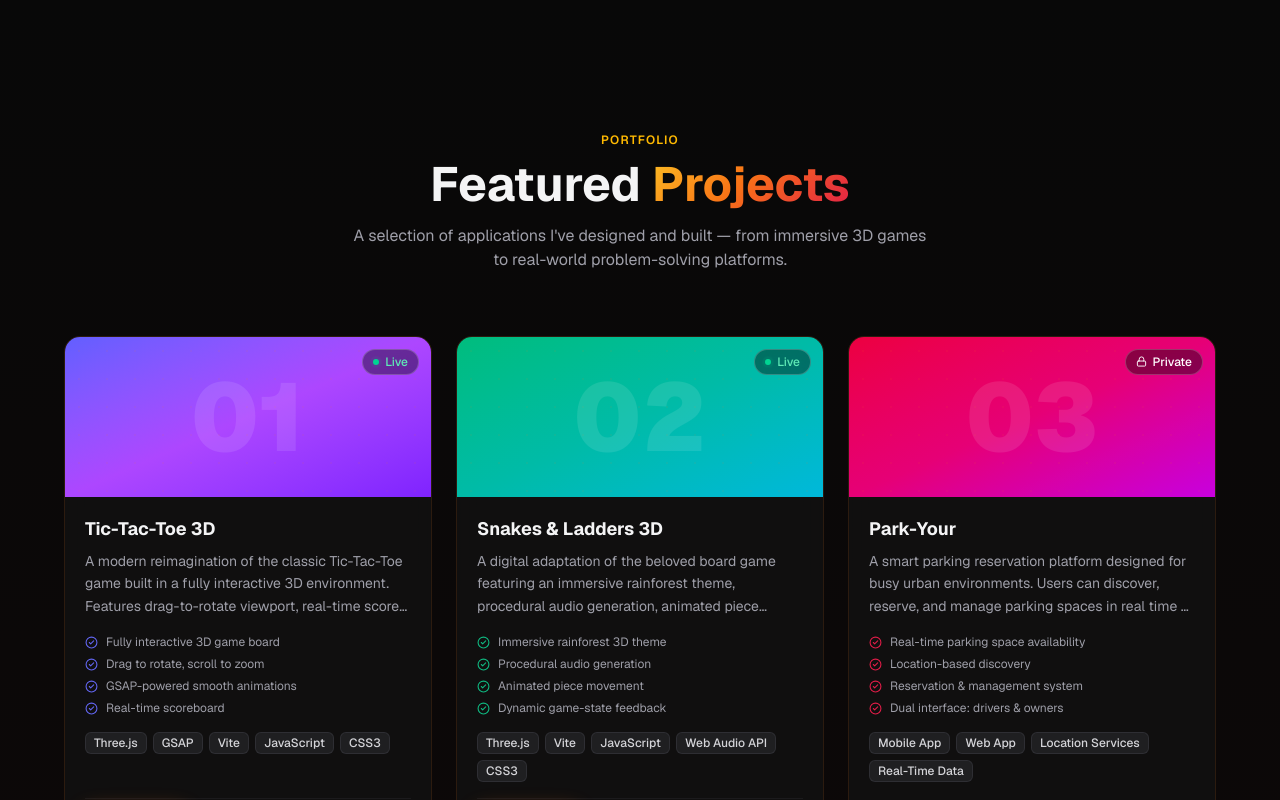
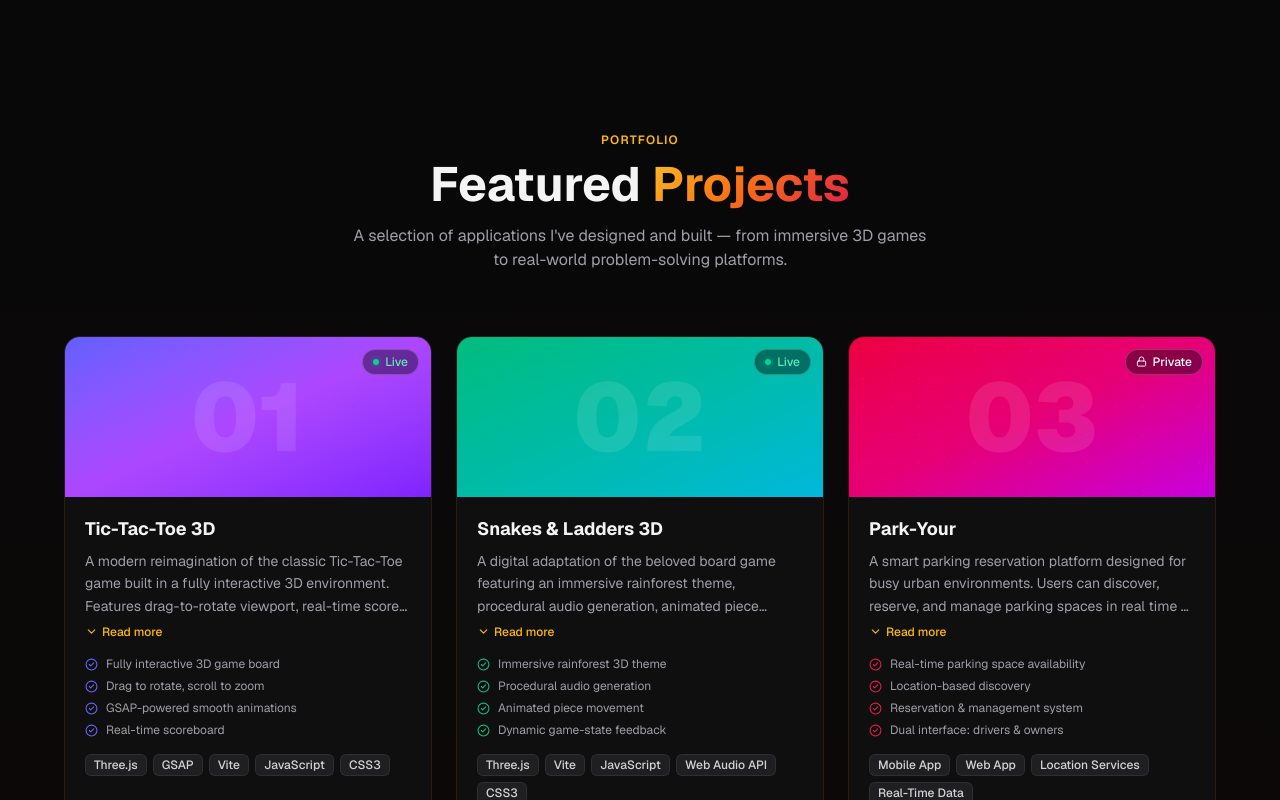
Before and after one commit to ivuriarte/Personal-Website, a Next.js app: page / in a window 1280 px wide. Shown: the part 1840-2640 px from the top of the page. Built offline with nearby package versions, Linux system fonts and the light colour scheme.

Commit message:
feat: add Read more / Show less expand toggle to project card descriptions

```diff
--- a/src/components/Projects.tsx
+++ b/src/components/Projects.tsx
@@ -1,13 +1,15 @@
 "use client";
 
-import { useRef } from "react";
+import { useRef, useState } from "react";
 import type { Variants } from "framer-motion";
-import { motion, useInView } from "framer-motion";
+import { motion, useInView, AnimatePresence } from "framer-motion";
 import {
   ExternalLink,
   Lock,
   CheckCircle2,
   Eye,
+  ChevronDown,
+  ChevronUp,
 } from "lucide-react";
 
 function GithubIcon({ size = 12 }: { size?: number }) {
@@ -18,6 +20,7 @@ function GithubIcon({ size = 12 }: { size?: number }) {
   );
 }
 import { projects } from "@/data/projects";
+import type { Project } from "@/data/projects";
 
 const containerVariants = {
   hidden: {},
@@ -29,53 +32,11 @@ const cardVariants: Variants = {
   visible: { opacity: 1, y: 0, transition: { duration: 0.55 } },
 };
 
-export default function Projects() {
-  const ref = useRef<HTMLElement>(null);
-  const isInView = useInView(ref, { once: true, margin: "-60px" });
+function ProjectCard({ project }: { project: Project }) {
+  const [expanded, setExpanded] = useState(false);
 
   return (
-    <section
-      id="projects"
-      ref={ref}
-      className="section-padding relative overflow-hidden"
-      style={{ background: "linear-gradient(180deg, #080808 0%, #0d0808 100%)" }}
-    >
-      {/* Background decoration */}
-      <div className="absolute inset-0 pointer-events-none">
-        <div className="absolute top-0 left-0 right-0 h-px bg-gradient-to-r from-transparent via-orange-500/30 to-transparent" />
-        <div className="absolute bottom-0 left-0 right-0 h-px bg-gradient-to-r from-transparent via-orange-500/30 to-transparent" />
-      </div>
-
-      <div className="relative max-w-6xl mx-auto">
-        {/* Section heading */}
-        <motion.div
-          initial={{ opacity: 0, y: 24 }}
-          animate={isInView ? { opacity: 1, y: 0 } : {}}
-          transition={{ duration: 0.5 }}
-          className="text-center mb-16"
-        >
-          <span className="inline-block text-xs font-semibold text-amber-400 uppercase tracking-widest mb-3">
-            Portfolio
-          </span>
-          <h2 className="text-4xl md:text-5xl font-bold text-zinc-100 mb-4">
-            Featured <span className="gradient-text">Projects</span>
-          </h2>
-          <p className="text-zinc-400 max-w-xl mx-auto text-base">
-            A selection of applications I&apos;ve designed and built —
-            from immersive 3D games to real-world problem-solving platforms.
-          </p>
-        </motion.div>
-
-        {/* Project cards */}
-        <motion.div
-          variants={containerVariants}
-          initial="hidden"
-          animate={isInView ? "visible" : "hidden"}
-          className="grid grid-cols-1 md:grid-cols-2 lg:grid-cols-3 gap-6"
-        >
-          {projects.map((project) => (
     <motion.article
-              key={project.id}
       variants={cardVariants}
       className="group relative flex flex-col rounded-2xl glass border border-zinc-800/60 hover:border-zinc-700/60 overflow-hidden transition-all duration-300 hover:shadow-xl hover:shadow-black/30 gradient-border"
     >
@@ -83,25 +44,17 @@ export default function Projects() {
       <div
         className={`relative h-40 bg-gradient-to-br ${project.gradient} flex items-center justify-center overflow-hidden`}
       >
-                {/* Pattern overlay */}
         <div className="absolute inset-0 dot-pattern opacity-30" />
-                {/* Shimmer */}
         <div className="absolute inset-0 shimmer opacity-0 group-hover:opacity-100 transition-opacity duration-500" />
-
-                {/* Project number */}
         <div className="relative z-10 text-white/10 font-black text-8xl select-none leading-none">
           0{project.id}
         </div>
-
-                {/* Private badge */}
         {project.isPrivate && (
           <div className="absolute top-3 right-3 flex items-center gap-1.5 px-2.5 py-1 rounded-full bg-black/40 backdrop-blur-sm border border-white/20 text-white text-xs font-medium">
             <Lock size={11} />
             Private
           </div>
         )}
-
-                {/* Deployed badge */}
         {!project.isPrivate && project.liveUrl && (
           <div className="absolute top-3 right-3 flex items-center gap-1.5 px-2.5 py-1 rounded-full bg-black/40 backdrop-blur-sm border border-white/20 text-emerald-300 text-xs font-medium">
             <span className="relative flex h-1.5 w-1.5">
@@ -119,9 +72,35 @@ export default function Projects() {
           <h3 className="text-zinc-100 font-bold text-lg leading-snug mb-2 group-hover:text-white transition-colors">
             {project.title}
           </h3>
-                  <p className="text-zinc-400 text-sm leading-relaxed line-clamp-3">
+
+          {/* Description with expand/collapse */}
+          <div>
+            <AnimatePresence initial={false}>
+              <motion.p
+                key={expanded ? "expanded" : "collapsed"}
+                initial={{ opacity: 0 }}
+                animate={{ opacity: 1 }}
+                transition={{ duration: 0.2 }}
+                className={`text-zinc-400 text-sm leading-relaxed ${expanded ? "" : "line-clamp-3"}`}
+              >
                 {project.description}
-                  </p>
+              </motion.p>
+            </AnimatePresence>
+            <button
+              onClick={() => setExpanded((v) => !v)}
+              className="mt-1.5 flex items-center gap-1 text-xs font-medium text-amber-400 hover:text-amber-300 transition-colors"
+            >
+              {expanded ? (
+                <>
+                  <ChevronUp size={13} /> Show less
+                </>
+              ) : (
+                <>
+                  <ChevronDown size={13} /> Read more
+                </>
+              )}
+            </button>
+          </div>
         </div>
 
         {/* Features */}
@@ -187,6 +166,55 @@ export default function Projects() {
         </div>
       </div>
     </motion.article>
+  );
+}
+
+export default function Projects() {
+  const ref = useRef<HTMLElement>(null);
+  const isInView = useInView(ref, { once: true, margin: "-60px" });
+
+  return (
+    <section
+      id="projects"
+      ref={ref}
+      className="section-padding relative overflow-hidden"
+      style={{ background: "linear-gradient(180deg, #080808 0%, #0d0808 100%)" }}
+    >
+      {/* Background decoration */}
+      <div className="absolute inset-0 pointer-events-none">
+        <div className="absolute top-0 left-0 right-0 h-px bg-gradient-to-r from-transparent via-orange-500/30 to-transparent" />
+        <div className="absolute bottom-0 left-0 right-0 h-px bg-gradient-to-r from-transparent via-orange-500/30 to-transparent" />
+      </div>
+
+      <div className="relative max-w-6xl mx-auto">
+        {/* Section heading */}
+        <motion.div
+          initial={{ opacity: 0, y: 24 }}
+          animate={isInView ? { opacity: 1, y: 0 } : {}}
+          transition={{ duration: 0.5 }}
+          className="text-center mb-16"
+        >
+          <span className="inline-block text-xs font-semibold text-amber-400 uppercase tracking-widest mb-3">
+            Portfolio
+          </span>
+          <h2 className="text-4xl md:text-5xl font-bold text-zinc-100 mb-4">
+            Featured <span className="gradient-text">Projects</span>
+          </h2>
+          <p className="text-zinc-400 max-w-xl mx-auto text-base">
+            A selection of applications I&apos;ve designed and built —
+            from immersive 3D games to real-world problem-solving platforms.
+          </p>
+        </motion.div>
+
+        {/* Project cards */}
+        <motion.div
+          variants={containerVariants}
+          initial="hidden"
+          animate={isInView ? "visible" : "hidden"}
+          className="grid grid-cols-1 md:grid-cols-2 lg:grid-cols-3 gap-6"
+        >
+          {projects.map((project) => (
+            <ProjectCard key={project.id} project={project} />
           ))}
         </motion.div>
 
```
Lines whose indentation alone changed are shown as unchanged.
